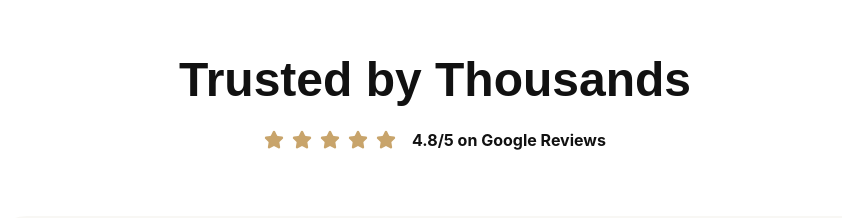
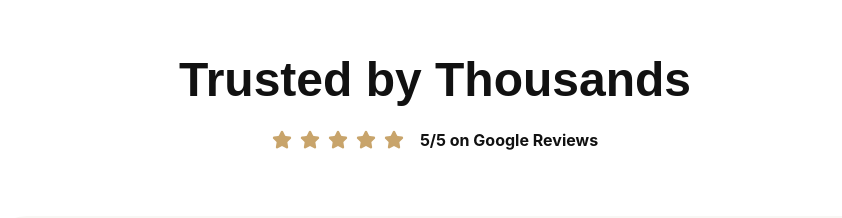
Before and after one commit to Raahiltfb/cosmoroot-demo, a React (Vite) app: page / in a window 1280 px wide. Shown: the part 6040-6258 px from the top of the page, without its empty margins (205-1047 px from the left). Built offline with nearby package versions, Linux system fonts and the light colour scheme.

Commit message:
Update TestimonialCarousel.tsx

```diff
--- a/src/components/TestimonialCarousel.tsx
+++ b/src/components/TestimonialCarousel.tsx
@@ -27,7 +27,7 @@ export const TestimonialCarousel = () => {
             <Star size={20} className="fill-accent" />
             <Star size={20} className="fill-accent" />
             <Star size={20} className="fill-accent" />
-            <span className="ml-2 text-primary font-bold">4.8/5 on Google Reviews</span>
+            <span className="ml-2 text-primary font-bold">5/5 on Google Reviews</span>
           </div>
         </div>
 
```
